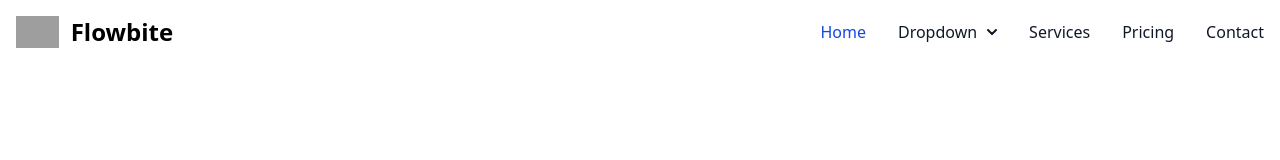
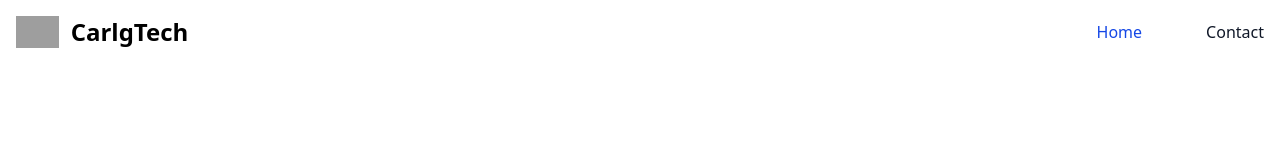
Before and after one commit to Captain-Carl-Larc/carlgtech, a React (Vite) app: page / in a window 1280 px wide. Shown: the top 160 px of the page. Built offline with nearby package versions, Linux system fonts and the light colour scheme; grey boxes are pictures that could not be loaded.

Commit message:
removed unused code

```diff
--- a/src/components/Navbar.tsx
+++ b/src/components/Navbar.tsx
@@ -18,12 +18,12 @@ function Navbar() {
     setIsDropdownOpen(false); // Also close the dropdown if open
   };
 
-  const toggleDropdown = (e: React.MouseEvent<HTMLButtonElement>) => {
-    // Prevent the button click from also triggering the parent menu close
-    // if the dropdown is within a mobile menu item that might also have a closeMenu handler
-    e.stopPropagation();
-    setIsDropdownOpen(!isDropdownOpen);
-  };
+  // const toggleDropdown = (e: React.MouseEvent<HTMLButtonElement>) => {
+  //   // Prevent the button click from also triggering the parent menu close
+  //   // if the dropdown is within a mobile menu item that might also have a closeMenu handler
+  //   e.stopPropagation();
+  //   setIsDropdownOpen(!isDropdownOpen);
+  // };
 
   return (
     <nav className="bg-white border-gray-200 dark:bg-gray-900 dark:border-gray-700">
@@ -36,10 +36,10 @@ function Navbar() {
           <img
             src="https://flowbite.com/docs/images/logo.svg"
             className="h-8"
-            alt="Flowbite Logo"
+            alt="CarlgTech Logo"
           />
           <span className="self-center text-2xl font-semibold whitespace-nowrap dark:text-white">
-            Flowbite
+            CarlgTech
           </span>
         </Link>
         <button
@@ -83,8 +83,8 @@ function Navbar() {
                 Home
               </Link>
             </li>
-            <li>
-              <button
+          {  <li>
+              {/* {<button
                 id="dropdownNavbarLink"
                 className="flex items-center justify-between w-full py-2 px-3 text-gray-900 rounded-sm hover:bg-gray-100 md:hover:bg-transparent md:border-0 md:hover:text-blue-700 md:p-0 md:w-auto dark:text-white md:dark:hover:text-blue-500 dark:focus:text-white dark:border-gray-700 dark:hover:bg-gray-700 md:dark:hover:bg-transparent"
                 onClick={toggleDropdown} // Toggle dropdown without closing main menu
@@ -105,9 +105,9 @@ function Navbar() {
                     d="m1 1 4 4 4-4"
                   />
                 </svg>
-              </button>
+              </button>} */}
               {/* Dropdown menu */}
-              <div
+             {/* { <div
                 id="dropdownNavbar"
                 className={`z-10 ${
                   isDropdownOpen ? "block" : "hidden"
@@ -154,9 +154,9 @@ function Navbar() {
                     Sign out
                   </Link>
                 </div>
-              </div>
-            </li>
-            <li>
+              </div>} */}
+            </li>}
+           {/* { <li>
               <Link
                 to="/services"
                 className="block py-2 px-3 text-gray-900 rounded-sm hover:bg-gray-100 md:hover:bg-transparent md:border-0 md:hover:text-blue-700 md:p-0 dark:text-white md:dark:hover:text-blue-500 dark:hover:bg-gray-700 dark:hover:text-white md:dark:hover:bg-transparent"
@@ -164,8 +164,8 @@ function Navbar() {
               >
                 Services
               </Link>
-            </li>
-            <li>
+            </li>} */}
+            {/* {<li>
               <Link
                 to="/pricing"
                 className="block py-2 px-3 text-gray-900 rounded-sm hover:bg-gray-100 md:hover:bg-transparent md:border-0 md:hover:text-blue-700 md:p-0 dark:text-white md:dark:hover:text-blue-500 dark:hover:bg-gray-700 dark:hover:text-white md:dark:hover:bg-transparent"
@@ -173,7 +173,7 @@ function Navbar() {
               >
                 Pricing
               </Link>
-            </li>
+            </li>} */}
             <li>
               <Link
                 to="/contact"
--- a/src/pages/HomePage.tsx
+++ b/src/pages/HomePage.tsx
@@ -2,9 +2,7 @@ import Hero from "../components/Hero";
 import ServicesSection from "../components/Services";
 import OurApproachSection from "../components/features";
 import FeaturedProjectsSection from "../components/Projects";
-import LatestBlogPostsSection from "../components/Blog";
 import CallToActionSection from "../components/Cta";
-import Footer from "../components/Footer";
 
 
 function HomePage() {
@@ -14,9 +12,7 @@ function HomePage() {
         <ServicesSection />
         <OurApproachSection />
         <FeaturedProjectsSection />
-        <LatestBlogPostsSection />
         <CallToActionSection />
-        <Footer />
         </>
      );
 }
--- a/src/pages/NotFoundPage.tsx
+++ b/src/pages/NotFoundPage.tsx
@@ -1,10 +1,25 @@
+import { Link } from "react-router-dom";
+
 function NotFound() {
-    return (
-        <div>
-            <h1>404 - Not Found</h1>
-            <p>The page you are looking for does not exist.</p>
-        </div>
-     );
+  return (
+    <div className="min-h-screen flex flex-col items-center justify-center bg-gradient-to-br from-blue-100 via-white to-blue-200 px-4">
+      <h1 className="text-6xl md:text-8xl font-extrabold text-blue-600 mb-4">
+        404
+      </h1>
+      <h2 className="text-2xl md:text-3xl font-semibold text-gray-800 mb-2">
+        Page Not Found
+      </h2>
+      <p className="text-gray-600 mb-8 text-center max-w-md">
+        Sorry, the page you are looking for does not exist or has been moved.
+      </p>
+      <Link
+        to="/"
+        className="inline-block px-6 py-3 bg-blue-600 text-white rounded-lg shadow hover:bg-blue-700 transition-colors font-medium"
+      >
+        Go Home
+      </Link>
+    </div>
+  );
 }
 
 export default NotFound;
```
Also changed, not shown: src/main.tsx (+0 -12 lines).
